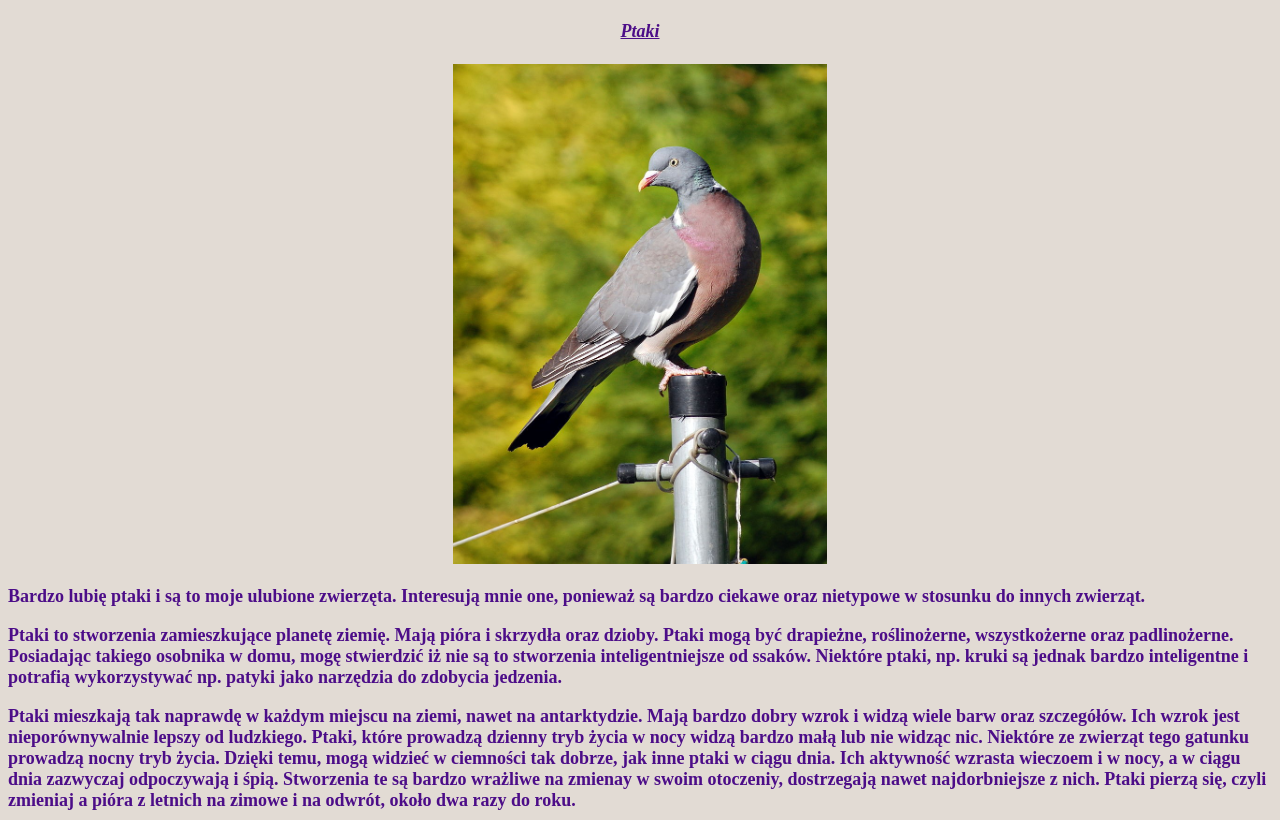
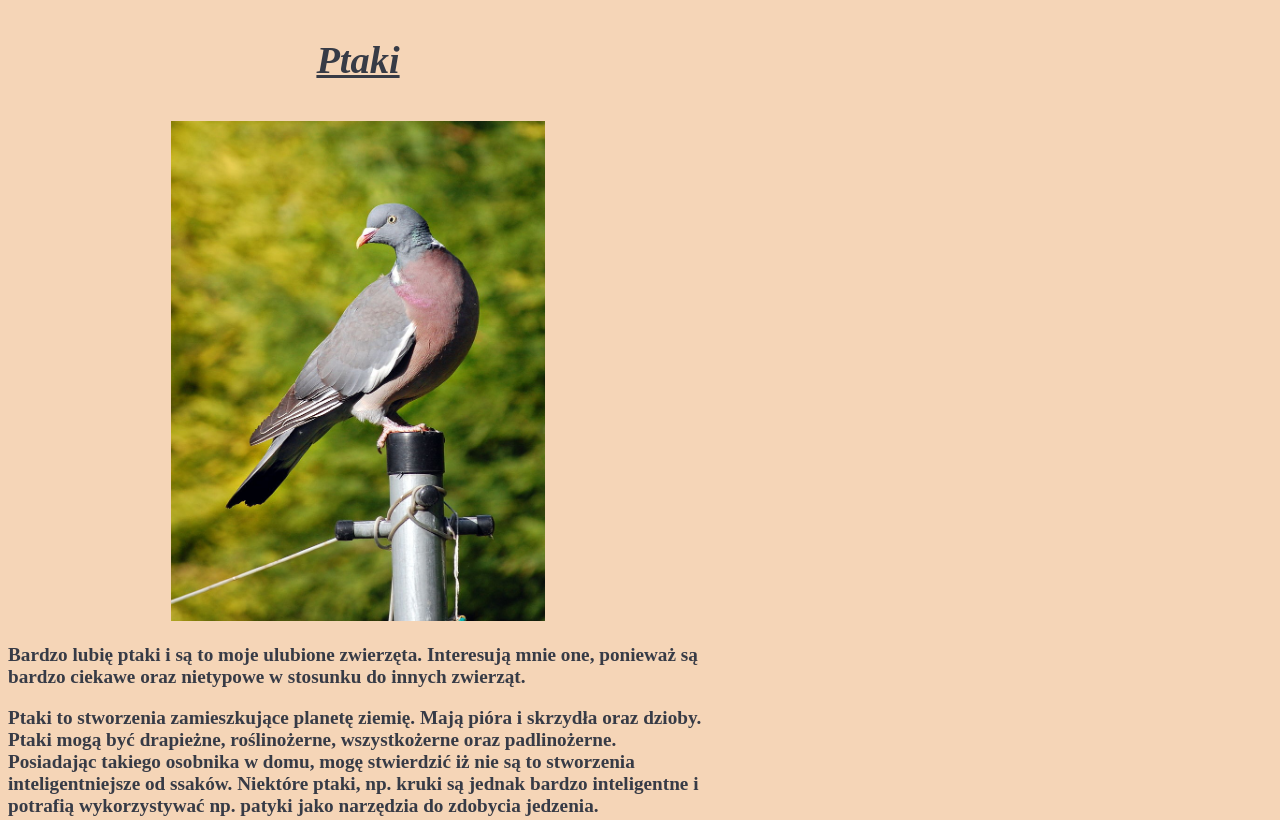
Before and after one commit to birdqv/birdqv.github.io, a plain HTML site: page index.html in a window 1280 px wide. Shown: the top 820 px of the page. Drawn offline with Linux system fonts and the light colour scheme.

Commit message:
Update style.css

```diff
--- a/style.css
+++ b/style.css
@@ -1,11 +1,15 @@
 body
 {
-background-color:rgb(226, 219, 212);
+background-color:rgb(245, 213, 183);
 
 }
 
 p{
-    color:rgb(76, 13, 136);
-    font-size: large;
+    color:rgb(55, 59, 70);
+    font-size: larger;
     font-weight:bold;
 }
+
+div{ max-width: 700px;
+
+}
```
